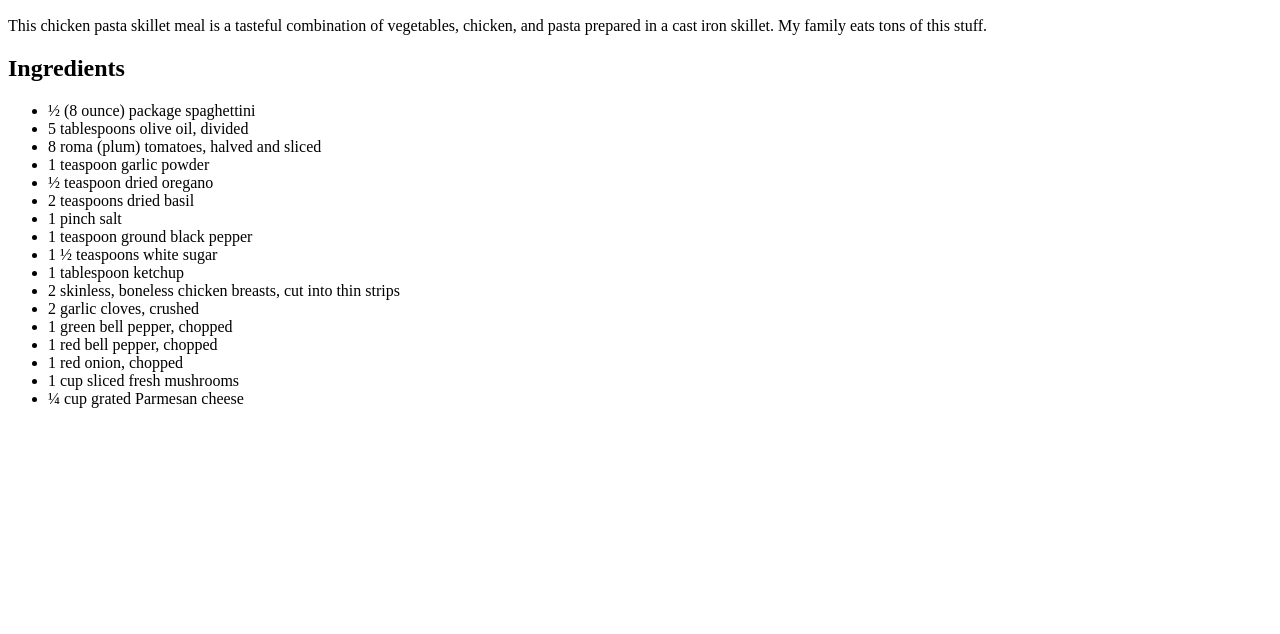
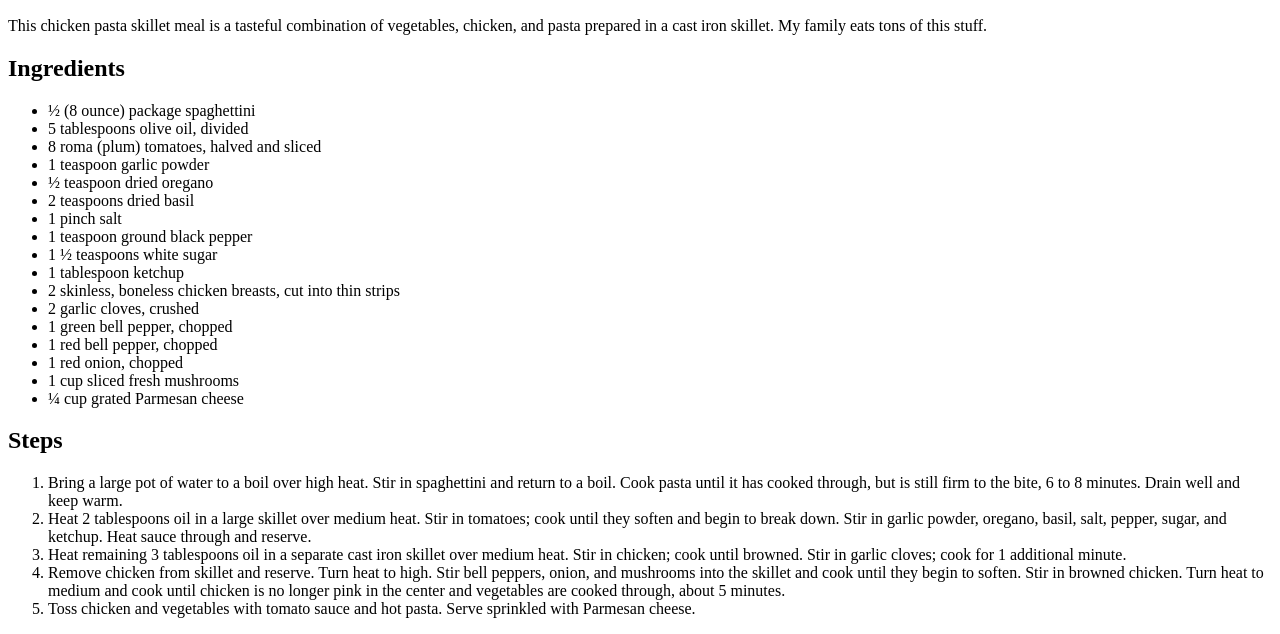
Before and after one commit to c000005/odin-recipes, a plain HTML site: page recipes/pasta.html in a window 1280 px wide. Shown: the part 434-1068 px from the top of the page. Before the commit the page ends 858 px from the top, so only its background shows below. Drawn offline with Linux system fonts and the light colour scheme.

Commit message:
add steps for recipe page

```diff
--- a/recipes/pasta.html
+++ b/recipes/pasta.html
@@ -67,6 +67,34 @@
                 ¼ cup grated Parmesan cheese
             </li>
         </ul>
+        <h2>Steps</h2>
+        <ol>
+            <li>
+                Bring a large pot of water to a boil over high heat. Stir in spaghettini and
+                return to a boil. Cook pasta until it has cooked through, but is still firm to
+                the bite, 6 to 8 minutes. Drain well and keep warm.
+            </li>
+            <li>
+                Heat 2 tablespoons oil in a large skillet over medium heat. Stir in tomatoes;
+                cook until they soften and begin to break down. Stir in garlic powder, oregano,
+                basil, salt, pepper, sugar, and ketchup. Heat sauce through and reserve.
+            </li>
+            <li>
+                Heat remaining 3 tablespoons oil in a separate cast iron skillet over medium heat.
+                Stir in chicken; cook until browned. Stir in garlic cloves; cook for 1 additional
+                minute.
+            </li>
+            <li>
+                Remove chicken from skillet and reserve. Turn heat to high. Stir bell peppers,
+                onion, and mushrooms into the skillet and cook until they begin to soften. Stir in
+                browned chicken. Turn heat to medium and cook until chicken is no longer pink in
+                the center and vegetables are cooked through, about 5 minutes.
+            </li>
+            <li>
+                Toss chicken and vegetables with tomato sauce and hot pasta. Serve sprinkled
+                with Parmesan cheese.
+            </li>
+        </ol>
     </body>
 
 </html>
```
